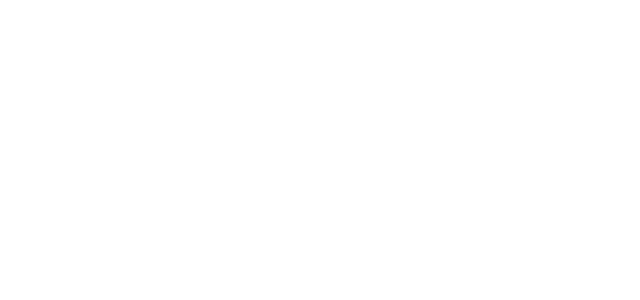
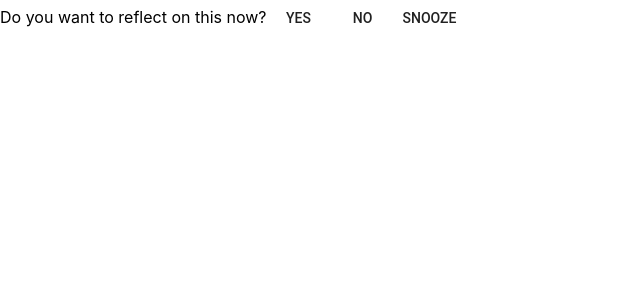
Before and after one commit to christinejavier/sigh, a React (Create React App) app in the folder my-app/: page /reflect-now-prompt in a window 1280 px wide. Shown: the top 300 px of the page, without its empty margins (0-640 px from the left). Built offline with nearby package versions, Linux system fonts and the light colour scheme.

Commit message:
adds reflect now prompt

```diff
--- a/my-app/src/App.js
+++ b/my-app/src/App.js
@@ -1,7 +1,5 @@
 import React, { Component } from 'react';
 import './App.css';
-import HappenedBefore from './components/HappenedBefore';
-import ReflectNowPrompt from './components/ReflectNowPrompt';
 
 class App extends Component {
   render() {
@@ -11,6 +9,7 @@ class App extends Component {
           <li><a href="/">home</a></li>
           <li><a href="/happened-before">happened-before</a></li>
           <li><a href="/journal-text">journal-text</a></li>
+          <li><a href="/reflect-now-prompt">reflect-now-prompt</a></li>
         </ul>
       </div>
     );
--- a/my-app/src/components/JournalText/index.jsx
+++ b/my-app/src/components/JournalText/index.jsx
@@ -1,15 +1,12 @@
 import React, { Component } from 'react';
 import './journal.css';
 
-
-class JournalText extends React.Component {
-
+class JournalText extends Component {
   render() {
     return (
       <textarea type="journal"  rows="400" cols="50"></textarea>
     );
   }
-
 }
 
 export default JournalText;
--- a/my-app/src/components/ReflectNowPrompt/index.jsx
+++ b/my-app/src/components/ReflectNowPrompt/index.jsx
@@ -29,11 +29,29 @@ class ReflectNowPrompt extends Component {
 
     this.state = {
       open: false,
+      askLastTimeYouFeltThis: false,
     }
   }
+
+  renderLastTimeYouFeltThis = () => {
+    return (
+      <div>
+        <span>When was the last time that you felt this?</span>
+        <input />
+      </div>
+    );
+  }
+
   handleClick = option => {
-    if (option === 'Snooze') {
-      this.setState({ open: true });
+    switch (option) {
+      case 'Snooze':
+        this.setState({ open: true });
+        break;
+      case 'Yes':
+        this.setState({ askLastTimeYouFeltThis: true });
+        break;
+      default:
+        return;
     }
   };
 
@@ -47,6 +65,15 @@ class ReflectNowPrompt extends Component {
             open={this.state.open}
           />
         }
+        { this.state.askLastTimeYouFeltThis &&
+          <form className="ask-last-time-you-felt-this" onSubmit={this.handleSubmit}>
+          <label>
+            When was the last time that you felt this?
+            <input />
+          </label>
+          <Button onClick={() => this.setState({ askLastTimeYouFeltThis: false })}>SAVE</Button>
+        </form>
+        }
       </div>
     );
   }
--- a/my-app/src/index.js
+++ b/my-app/src/index.js
@@ -5,6 +5,7 @@ import { Route, Link, BrowserRouter as Router } from 'react-router-dom'
 import App from './App';
 import HappenedBefore from './components/HappenedBefore';
 import JournalText from './components/JournalText';
+import ReflectNowPrompt from './components/ReflectNowPrompt';
 import * as serviceWorker from './serviceWorker';
 
 const routing = (
@@ -13,6 +14,7 @@ const routing = (
       <Route exact path="/" component={App} />
       <Route path="/happened-before" component={HappenedBefore} />
       <Route path="/journal-text" component={JournalText} />
+      <Route path="/reflect-now-prompt" component={ReflectNowPrompt} />
     </div>
   </Router>
 )
```
